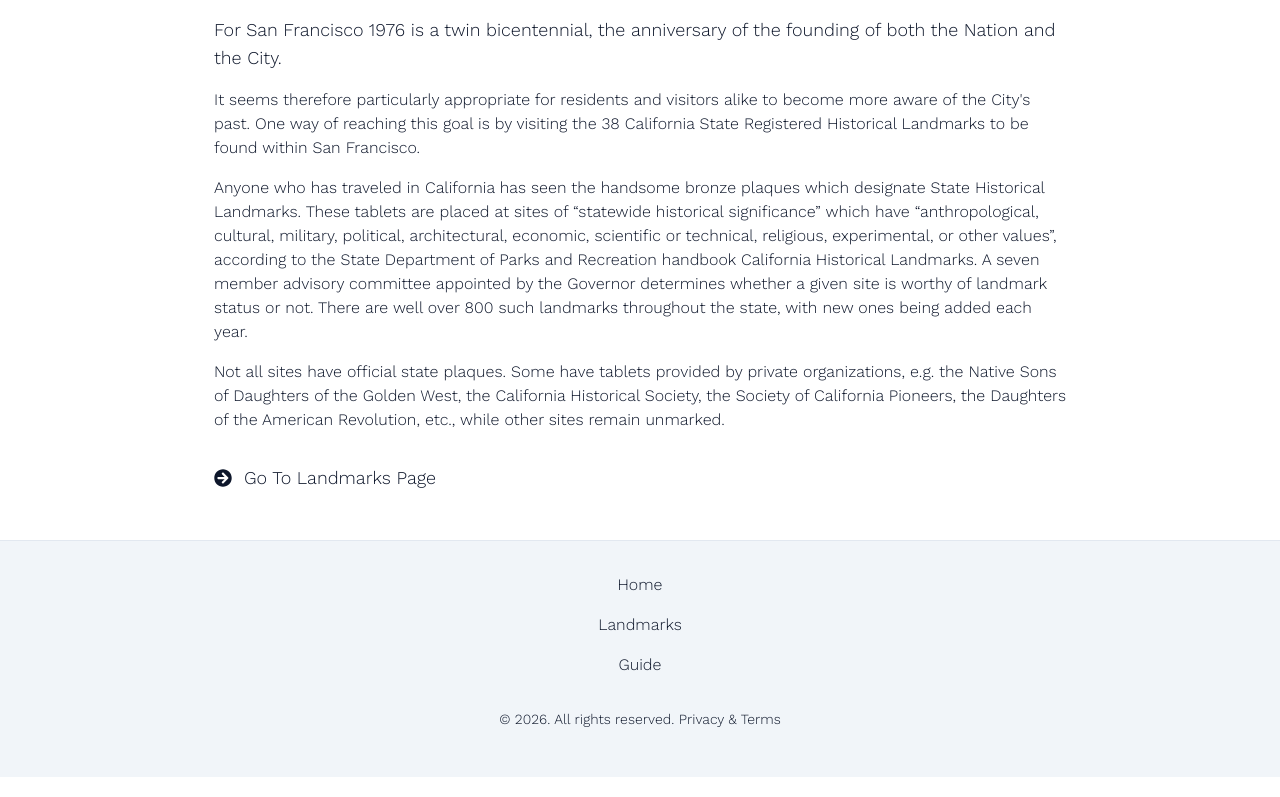
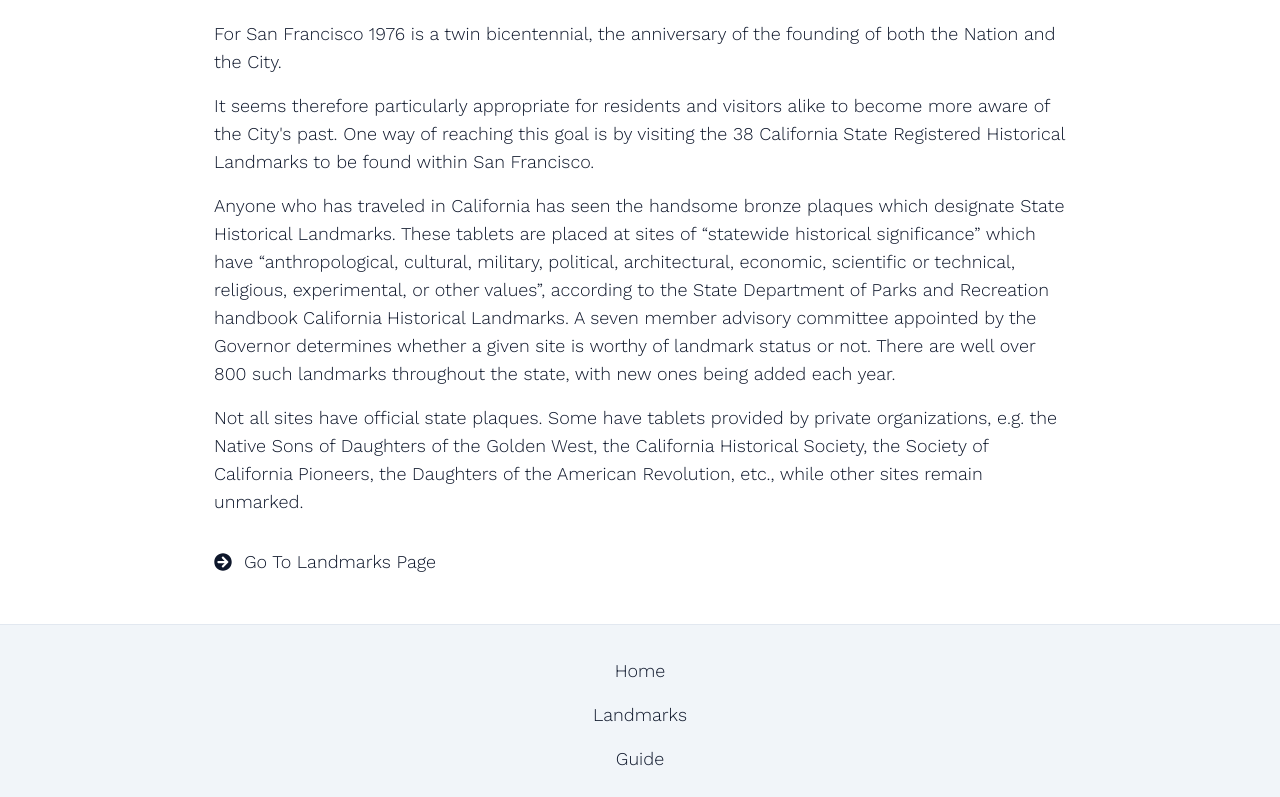
Before and after one commit to tdkent/hlosf.com, a Next.js app: page / in a window 1280 px wide. Shown: the part 984-1781 px from the top of the page. Built offline with nearby package versions, Linux system fonts and the light colour scheme; no server answers.

Commit message:
add global font size css rule

```diff
--- a/src/app/globals.css
+++ b/src/app/globals.css
@@ -18,7 +18,7 @@
   }
 
   body {
-    @apply font-light;
+    @apply font-light text-lg;
   }
 
   section {
```
